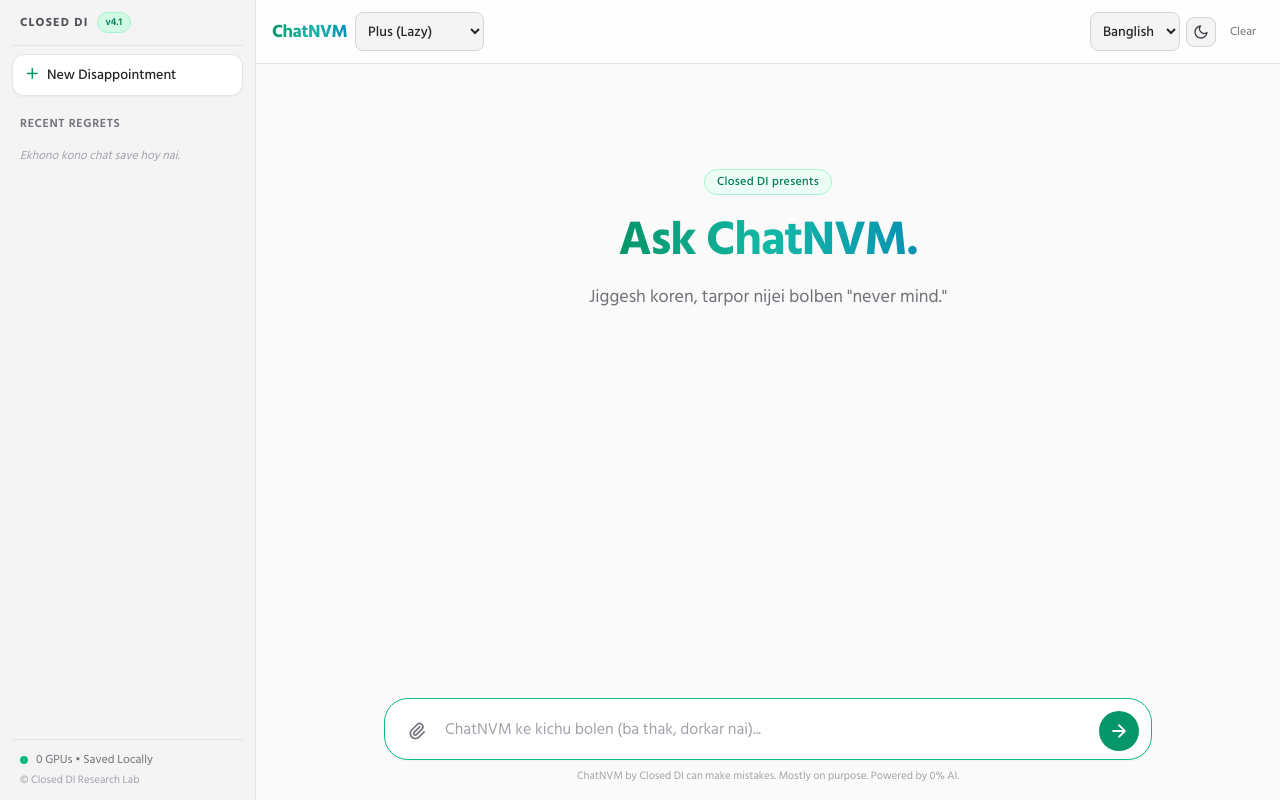
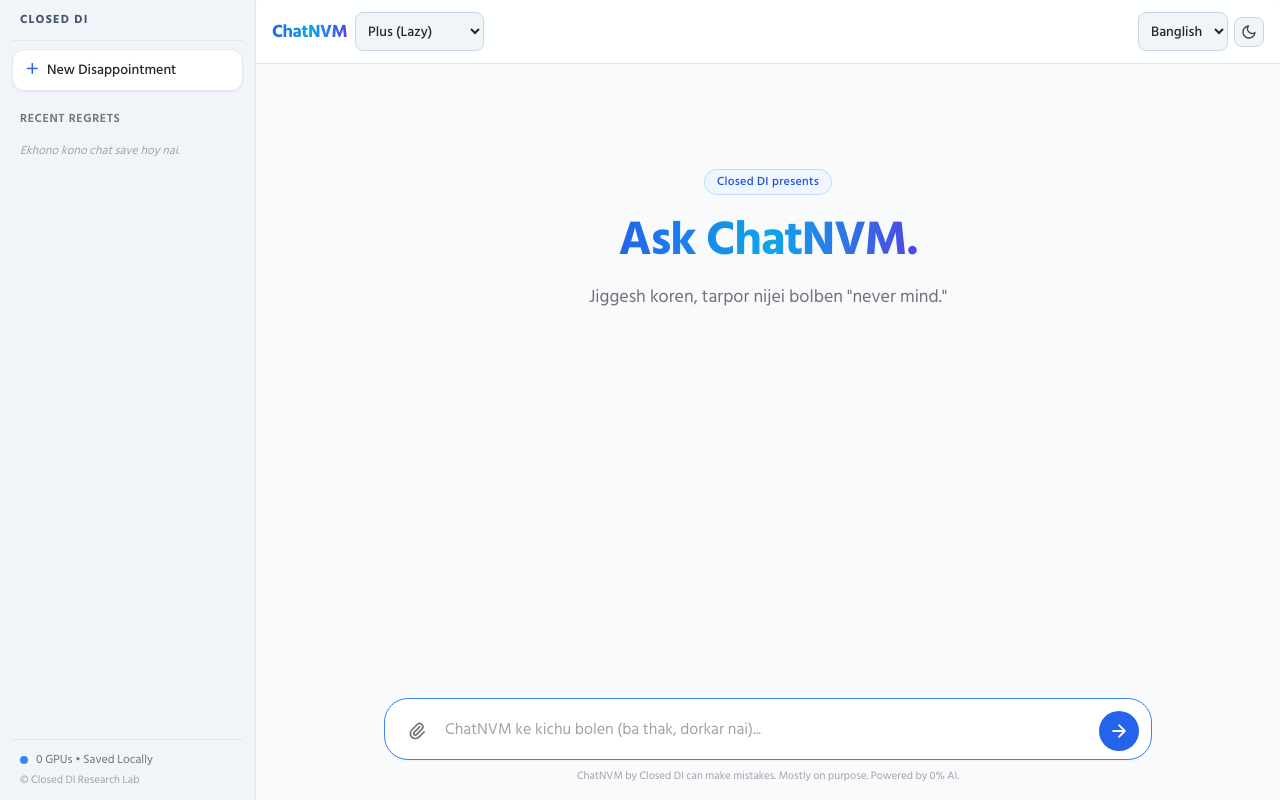
Before and after one commit to biozidalmahmud/Closed-DI, a plain HTML site: page index.html in a window 1280 px wide. Drawn offline with nearby package versions, Linux system fonts and the light colour scheme.

Commit message:
Change color scheme and update sidebar styles

```diff
--- a/index.html
+++ b/index.html
@@ -45,7 +45,7 @@
       display: inline-block;
       margin-left: 2px;
       animation: blink 0.8s infinite;
-      color: #10b981;
+      color: #3b82f6;
     }
     @keyframes blink {
       0%, 50% { opacity: 1; }
@@ -58,7 +58,7 @@
     .dark ::-webkit-scrollbar-thumb { background: #3f3f46; }
   </style>
 </head>
-<body class="bg-zinc-50 dark:bg-[#131314] text-zinc-900 dark:text-zinc-100 antialiased overflow-hidden transition-colors duration-200">
+<body class="bg-slate-50 dark:bg-[#111318] text-zinc-900 dark:text-zinc-100 antialiased overflow-hidden transition-colors duration-200">
 
   <div class="app-shell flex w-full relative">
 
@@ -66,17 +66,14 @@
     <div id="sidebar-backdrop" class="hidden fixed inset-0 bg-black/40 z-30 md:hidden"></div>
 
     <!-- Left Sidebar (Desktop fixed + Mobile slide-out drawer) -->
-    <aside id="sidebar" class="fixed md:static inset-y-0 left-0 z-40 w-64 -translate-x-full md:translate-x-0 flex flex-col bg-zinc-100 dark:bg-[#1e1f20] border-r border-zinc-200 dark:border-zinc-800 p-3 shrink-0 transition-transform duration-200">
-      <div class="px-2 pb-3 mb-2 border-b border-zinc-200 dark:border-zinc-800 flex items-center justify-between">
-        <div class="flex items-center gap-2">
-          <span class="text-xs font-bold uppercase tracking-widest text-zinc-600 dark:text-zinc-400">Closed DI</span>
-          <span class="text-[10px] px-2 py-0.5 rounded-full bg-emerald-100 dark:bg-emerald-950/70 text-emerald-700 dark:text-emerald-400 border border-emerald-200 dark:border-emerald-800/70 font-semibold">v4.1</span>
-        </div>
-        <button id="close-sidebar-btn" type="button" class="md:hidden p-1 rounded-lg text-zinc-500 hover:bg-zinc-200 dark:hover:bg-zinc-800" title="Close menu">✕</button>
+    <aside id="sidebar" class="fixed md:static inset-y-0 left-0 z-40 w-64 -translate-x-full md:translate-x-0 flex flex-col bg-slate-100 dark:bg-[#191c24] border-r border-slate-200 dark:border-zinc-800 p-3 shrink-0 transition-transform duration-200">
+      <div class="px-2 pb-3 mb-2 border-b border-slate-200 dark:border-zinc-800 flex items-center justify-between">
+        <span class="text-xs font-bold uppercase tracking-widest text-slate-600 dark:text-zinc-400">Closed DI</span>
+        <button id="close-sidebar-btn" type="button" class="md:hidden p-1 rounded-lg text-zinc-500 hover:bg-slate-200 dark:hover:bg-zinc-800" title="Close menu">✕</button>
       </div>
 
-      <button id="new-chat-btn" type="button" class="flex items-center gap-2 w-full px-3 py-2.5 rounded-xl bg-white dark:bg-zinc-800 hover:bg-emerald-50 dark:hover:bg-zinc-700 border border-zinc-200 dark:border-zinc-700/80 text-zinc-800 dark:text-zinc-100 text-sm font-medium shadow-sm transition">
-        <span class="text-emerald-600 dark:text-emerald-400 font-bold">＋</span>
+      <button id="new-chat-btn" type="button" class="flex items-center gap-2 w-full px-3 py-2.5 rounded-xl bg-white dark:bg-zinc-800/90 hover:bg-blue-50 dark:hover:bg-zinc-700 border border-slate-200 dark:border-zinc-700/80 text-zinc-800 dark:text-zinc-100 text-sm font-medium shadow-sm transition">
+        <span class="text-blue-600 dark:text-blue-400 font-bold">＋</span>
         <span>New Disappointment</span>
       </button>
 
@@ -85,9 +82,9 @@
         <div id="chat-list" class="space-y-1 text-sm"></div>
       </div>
 
-      <div class="pt-3 border-t border-zinc-200 dark:border-zinc-800 text-xs text-zinc-500 px-2 space-y-1">
+      <div class="pt-3 border-t border-slate-200 dark:border-zinc-800 text-xs text-zinc-500 px-2 space-y-1">
         <div class="flex items-center gap-2">
-          <span class="w-2 h-2 rounded-full bg-emerald-500"></span>
+          <span class="w-2 h-2 rounded-full bg-blue-500"></span>
           <span>0 GPUs • Saved Locally</span>
         </div>
         <p class="text-[11px] text-zinc-400 dark:text-zinc-600">© Closed DI Research Lab</p>
@@ -95,23 +92,23 @@
     </aside>
 
     <!-- Main Chat Area -->
-    <main class="flex-1 flex flex-col min-w-0 bg-zinc-50 dark:bg-[#131314] transition-colors duration-200">
+    <main class="flex-1 flex flex-col min-w-0 bg-slate-50 dark:bg-[#111318] transition-colors duration-200">
 
       <!-- Top Header -->
-      <header class="flex items-center justify-between gap-2 px-3 md:px-4 py-3 border-b border-zinc-200 dark:border-zinc-800/80 bg-white/80 dark:bg-[#131314]/90 backdrop-blur shrink-0">
+      <header class="flex items-center justify-between gap-2 px-3 md:px-4 py-3 border-b border-slate-200 dark:border-zinc-800/80 bg-white/85 dark:bg-[#111318]/90 backdrop-blur shrink-0">
         <div class="flex items-center gap-2 min-w-0">
           <!-- Mobile Sidebar Menu Button -->
-          <button id="mobile-menu-btn" type="button" class="md:hidden p-1.5 rounded-lg hover:bg-zinc-200 dark:hover:bg-zinc-800 text-zinc-700 dark:text-zinc-300 shrink-0" title="Saved Chats">
+          <button id="mobile-menu-btn" type="button" class="md:hidden p-1.5 rounded-lg hover:bg-slate-200 dark:hover:bg-zinc-800 text-zinc-700 dark:text-zinc-300 shrink-0" title="Saved Chats">
             <svg xmlns="http://www.w3.org/2000/svg" class="w-5 h-5" fill="none" viewBox="0 0 24 24" stroke="currentColor" stroke-width="2">
               <path stroke-linecap="round" stroke-linejoin="round" d="M4 6h16M4 12h16M4 18h16" />
             </svg>
           </button>
 
-          <span class="text-base md:text-lg font-bold tracking-tight bg-gradient-to-r from-emerald-600 via-teal-500 to-cyan-600 dark:from-emerald-400 dark:via-teal-400 dark:to-cyan-400 bg-clip-text text-transparent shrink-0">
+          <span class="text-base md:text-lg font-bold tracking-tight bg-gradient-to-r from-blue-600 via-sky-500 to-indigo-600 dark:from-blue-400 dark:via-sky-400 dark:to-indigo-400 bg-clip-text text-transparent shrink-0">
             ChatNVM
           </span>
 
-          <select id="model-select" class="bg-zinc-100 dark:bg-[#1e1f20] hover:bg-zinc-200/80 dark:hover:bg-zinc-800 text-zinc-800 dark:text-zinc-200 text-xs md:text-sm font-medium px-2 py-1.5 rounded-lg border border-zinc-300 dark:border-zinc-700/80 outline-none cursor-pointer transition truncate max-w-[125px] sm:max-w-none">
+          <select id="model-select" class="bg-slate-100 dark:bg-[#191c24] hover:bg-slate-200/80 dark:hover:bg-zinc-800 text-zinc-800 dark:text-zinc-200 text-xs md:text-sm font-medium px-2 py-1.5 rounded-lg border border-slate-300 dark:border-zinc-700/80 outline-none cursor-pointer transition truncate max-w-[130px] sm:max-w-none">
             <option value="mini">Mini (Fast)</option>
             <option value="pro" selected>Plus (Lazy)</option>
             <option value="max">Ultra (5s Think)</option>
@@ -120,25 +117,21 @@
 
         <div class="flex items-center gap-1.5 shrink-0">
           <!-- Language Selector -->
-          <select id="lang-select" class="bg-zinc-100 dark:bg-[#1e1f20] hover:bg-zinc-200/80 dark:hover:bg-zinc-800 text-zinc-800 dark:text-zinc-200 text-xs md:text-sm font-medium px-2 py-1.5 rounded-lg border border-zinc-300 dark:border-zinc-700/80 outline-none cursor-pointer transition">
+          <select id="lang-select" class="bg-slate-100 dark:bg-[#191c24] hover:bg-slate-200/80 dark:hover:bg-zinc-800 text-zinc-800 dark:text-zinc-200 text-xs md:text-sm font-medium px-2 py-1.5 rounded-lg border border-slate-300 dark:border-zinc-700/80 outline-none cursor-pointer transition">
             <option value="en">EN</option>
             <option value="banglish" selected>Banglish</option>
             <option value="bn">বাংলা</option>
           </select>
 
           <!-- Light / Dark Mode Toggle -->
-          <button id="theme-toggle-btn" type="button" title="Switch Light / Dark Mode" class="p-1.5 rounded-lg bg-zinc-100 dark:bg-[#1e1f20] hover:bg-zinc-200 dark:hover:bg-zinc-800 border border-zinc-300 dark:border-zinc-700/80 text-zinc-700 dark:text-zinc-200 transition">
-            <svg id="theme-icon-moon" xmlns="http://www.w3.org/2000/svg" class="w-4 h-4 dark:hidden" fill="none" viewBox="0 0 24 24" stroke="currentColor" stroke-width="2">
+          <button id="theme-toggle-btn" type="button" title="Switch Light / Dark Mode" class="p-1.5 rounded-lg bg-slate-100 dark:bg-[#191c24] hover:bg-slate-200 dark:hover:bg-zinc-800 border border-slate-300 dark:border-zinc-700/80 text-zinc-700 dark:text-zinc-200 transition">
+            <svg xmlns="http://www.w3.org/2000/svg" class="w-4 h-4 dark:hidden" fill="none" viewBox="0 0 24 24" stroke="currentColor" stroke-width="2">
               <path stroke-linecap="round" stroke-linejoin="round" d="M21 12.79A9 9 0 1111.21 3 7 7 0 0021 12.79z" />
             </svg>
-            <svg id="theme-icon-sun" xmlns="http://www.w3.org/2000/svg" class="w-4 h-4 hidden dark:block text-amber-400" fill="none" viewBox="0 0 24 24" stroke="currentColor" stroke-width="2">
+            <svg xmlns="http://www.w3.org/2000/svg" class="w-4 h-4 hidden dark:block text-amber-400" fill="none" viewBox="0 0 24 24" stroke="currentColor" stroke-width="2">
               <circle cx="12" cy="12" r="5" />
               <path stroke-linecap="round" d="M12 1v2M12 21v2M4.22 4.22l1.42 1.42M18.36 18.36l1.42 1.42M1 12h2M21 12h2M4.22 19.78l1.42-1.42M18.36 5.64l1.42-1.42" />
             </svg>
-          </button>
-
-          <button id="clear-btn" type="button" class="text-xs text-zinc-500 dark:text-zinc-400 hover:text-zinc-900 dark:hover:text-zinc-200 px-2 py-1.5 rounded-lg hover:bg-zinc-200/80 dark:hover:bg-zinc-800 transition">
-            Clear
           </button>
         </div>
       </header>
@@ -149,11 +142,11 @@
 
           <!-- Welcome Screen -->
           <div id="welcome-screen" class="py-10 md:py-20 text-center space-y-5">
-            <div class="inline-block px-3 py-1 rounded-full bg-emerald-50 dark:bg-[#1e1f20] border border-emerald-200 dark:border-zinc-800 text-xs text-emerald-700 dark:text-emerald-400 font-medium tracking-wide">
+            <div class="inline-block px-3 py-1 rounded-full bg-blue-50 dark:bg-[#191c24] border border-blue-200 dark:border-zinc-800 text-xs text-blue-700 dark:text-blue-400 font-medium tracking-wide">
               Closed DI presents
             </div>
             <h1 id="welcome-title" class="text-3xl md:text-5xl font-bold tracking-tight">
-              <span class="bg-gradient-to-r from-emerald-600 via-teal-500 to-cyan-600 dark:from-emerald-400 dark:via-teal-400 dark:to-cyan-400 bg-clip-text text-transparent">
+              <span class="bg-gradient-to-r from-blue-600 via-sky-500 to-indigo-600 dark:from-blue-400 dark:via-sky-400 dark:to-indigo-400 bg-clip-text text-transparent">
                 Ask ChatNVM.
               </span>
             </h1>
@@ -172,15 +165,15 @@
       </section>
 
       <!-- Bottom Input Area -->
-      <footer class="px-4 pb-4 pt-2 shrink-0 bg-zinc-50 dark:bg-[#131314] transition-colors duration-200">
+      <footer class="px-4 pb-4 pt-2 shrink-0 bg-slate-50 dark:bg-[#111318] transition-colors duration-200">
         <div class="max-w-3xl mx-auto">
-          <div class="flex items-end gap-2 bg-white dark:bg-[#1e1f20] border border-zinc-300 dark:border-zinc-700/80 focus-within:border-emerald-500 dark:focus-within:border-emerald-500 rounded-3xl px-3 py-2 shadow-sm dark:shadow-lg transition">
+          <div class="flex items-end gap-2 bg-white dark:bg-[#191c24] border border-slate-300 dark:border-zinc-700/80 focus-within:border-blue-500 dark:focus-within:border-blue-500 rounded-3xl px-3 py-2 shadow-sm dark:shadow-lg transition">
 
             <!-- Hidden Photo Uploader -->
             <input type="file" id="image-upload" accept="image/*" class="hidden" />
 
             <!-- Paperclip Button -->
-            <button id="upload-btn" type="button" title="Upload a photo to get roasted" class="p-2.5 rounded-full text-zinc-500 dark:text-zinc-400 hover:text-emerald-600 dark:hover:text-emerald-400 hover:bg-zinc-100 dark:hover:bg-zinc-700/60 transition shrink-0">
+            <button id="upload-btn" type="button" title="Upload a photo to get roasted" class="p-2.5 rounded-full text-zinc-500 dark:text-zinc-400 hover:text-blue-600 dark:hover:text-blue-400 hover:bg-slate-100 dark:hover:bg-zinc-700/60 transition shrink-0">
               <svg xmlns="http://www.w3.org/2000/svg" class="w-5 h-5" fill="none" viewBox="0 0 24 24" stroke="currentColor" stroke-width="2">
                 <path stroke-linecap="round" stroke-linejoin="round" d="M15.172 7l-6.586 6.586a2 2 0 102.828 2.828l6.414-6.586a4 4 0 00-5.656-5.656l-6.415 6.585a6 6 0 108.486 8.486L20.5 13" />
               </svg>
@@ -198,7 +191,7 @@
             ></textarea>
 
             <!-- Send Button -->
-            <button id="send-btn" type="button" class="p-2.5 rounded-full bg-emerald-600 hover:bg-emerald-700 dark:bg-emerald-500 dark:hover:bg-emerald-400 text-white dark:text-zinc-950 disabled:opacity-40 disabled:cursor-not-allowed transition shrink-0">
+            <button id="send-btn" type="button" class="p-2.5 rounded-full bg-blue-600 hover:bg-blue-700 dark:bg-blue-500 dark:hover:bg-blue-400 text-white disabled:opacity-40 disabled:cursor-not-allowed transition shrink-0">
               <svg xmlns="http://www.w3.org/2000/svg" class="w-5 h-5" fill="none" viewBox="0 0 24 24" stroke="currentColor" stroke-width="2.2">
                 <path stroke-linecap="round" stroke-linejoin="round" d="M5 12h14M12 5l7 7-7 7" />
               </svg>
```
